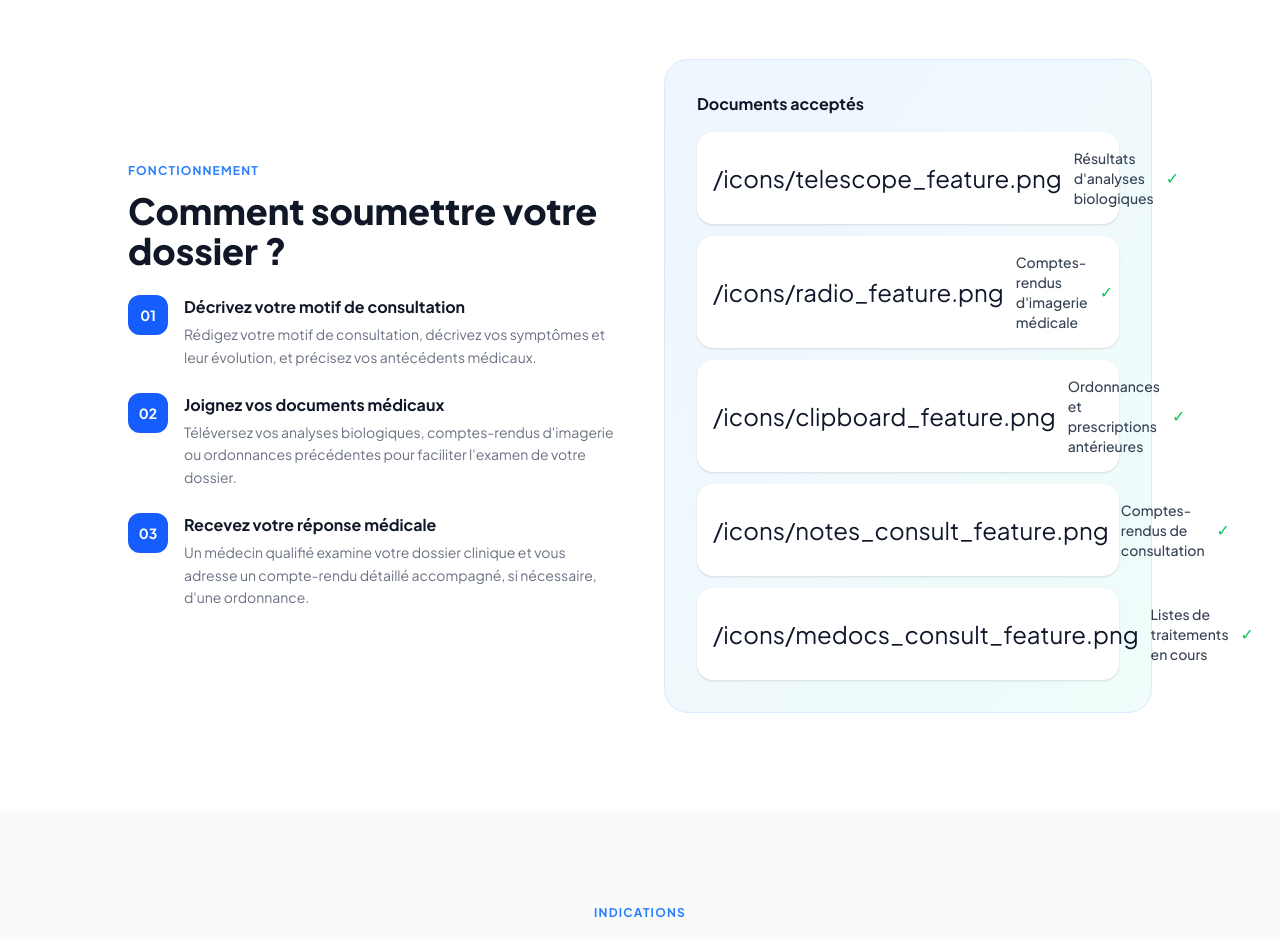
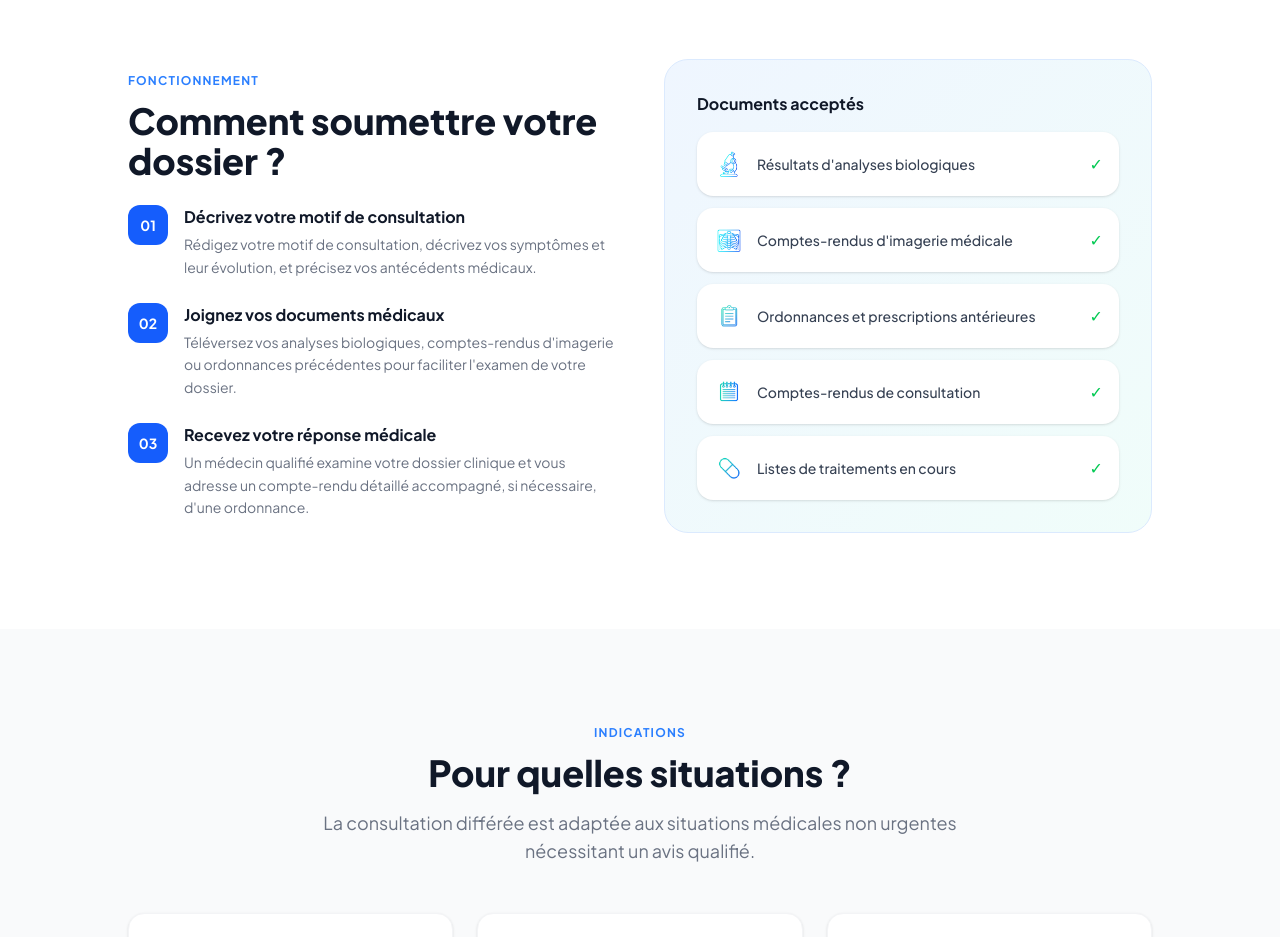
Before and after one commit to All185/medivio-frontend, a Next.js app: page /features/consultation-differee in a window 1280 px wide. Shown: the part 1080-2017 px from the top of the page. Built offline with nearby package versions, Linux system fonts and the light colour scheme.

Commit message:
fix: rendu icônes documents acceptés

```diff
--- a/app/features/consultation-differee/page.tsx
+++ b/app/features/consultation-differee/page.tsx
@@ -120,7 +120,11 @@ export default function ConsultationDiffereeFeaturePage() {
                   { icon: '/icons/medocs_consult_feature.png', label: 'Listes de traitements en cours' },
                 ].map((item, i) => (
                   <div key={i} className="bg-white rounded-2xl p-4 flex items-center gap-3 shadow-sm">
-                    <span className="text-2xl">{item.icon}</span>
+                    {item.icon.startsWith('/') ? (
+                      <img src={item.icon} alt="" style={{width:32,height:32,objectFit:"contain"}} />
+                    ) : (
+                      <span className="text-2xl">{item.icon}</span>
+                    )}
                     <span className="text-sm text-gray-700 font-medium">{item.label}</span>
                     <span className="ml-auto text-green-500">✓</span>
                   </div>
```
